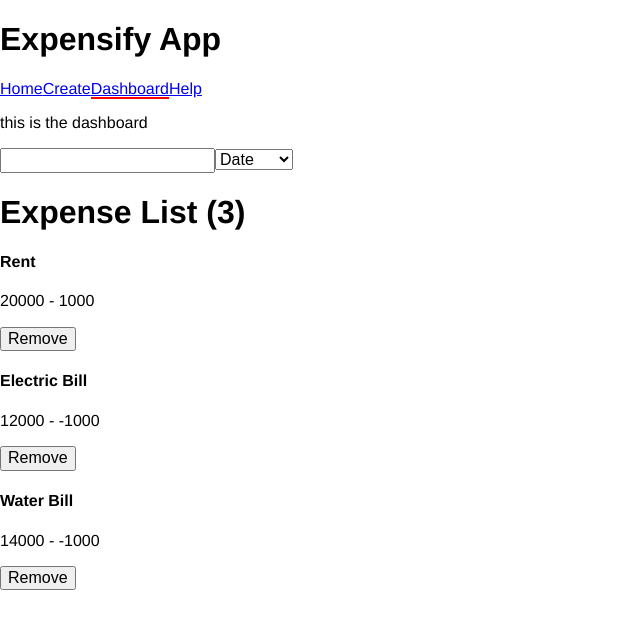
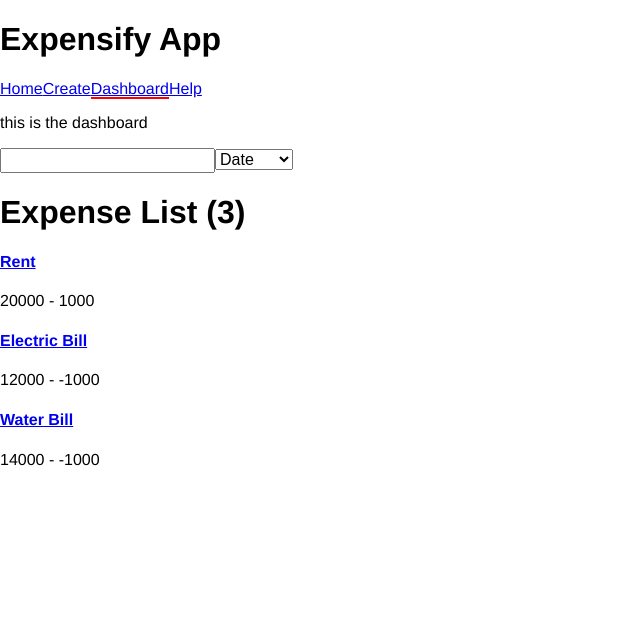
Before and after one commit to nikkilr88/expensify, a React app: page /dashboard in a window 1280 px wide. Shown: the top 628 px of the page, without its empty margins (0-640 px from the left). Built offline with nearby package versions, Linux system fonts and the light colour scheme.

Commit message:
Add link to edit, take out remove button

```diff
--- a/src/components/ExpenseListItem.js
+++ b/src/components/ExpenseListItem.js
@@ -1,21 +1,15 @@
 import React from 'react'
-import { connect } from 'react-redux'
-import { removeExpense } from '../actions/expenses'
+import { Link } from 'react-router-dom'
 
-const ExpenseListItem = ({ dispatch, description, amount, createdAt, id }) => (
+const ExpenseListItem = ({ description, amount, createdAt, id }) => (
   <div>
-    <h4>{description}</h4>
+    <h4>
+      <Link to={`/edit/${id}`}>{description}</Link>
+    </h4>
     <p>
       {amount} - {createdAt}
     </p>
-    <button
-      onClick={() => {
-        dispatch(removeExpense({ id }))
-      }}
-    >
-      Remove
-    </button>
   </div>
 )
 
-export default connect()(ExpenseListItem)
+export default ExpenseListItem
```
